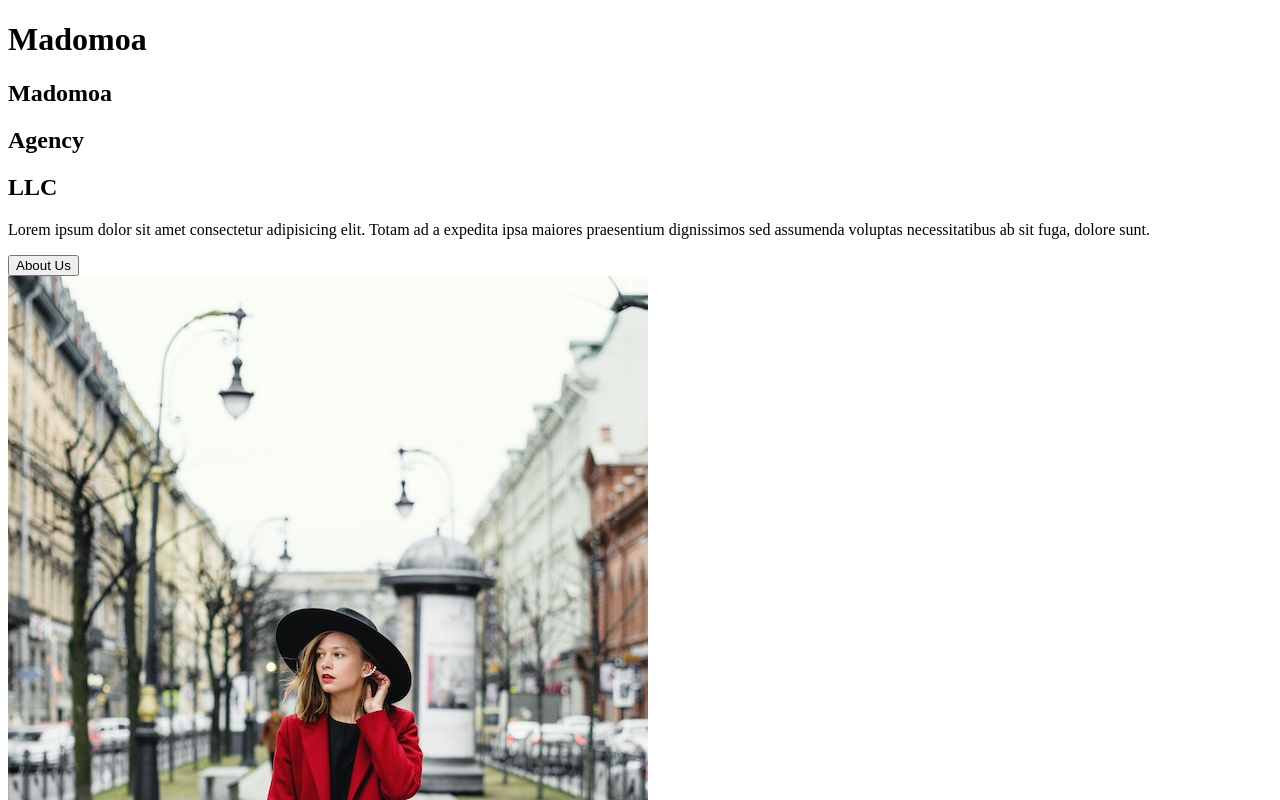
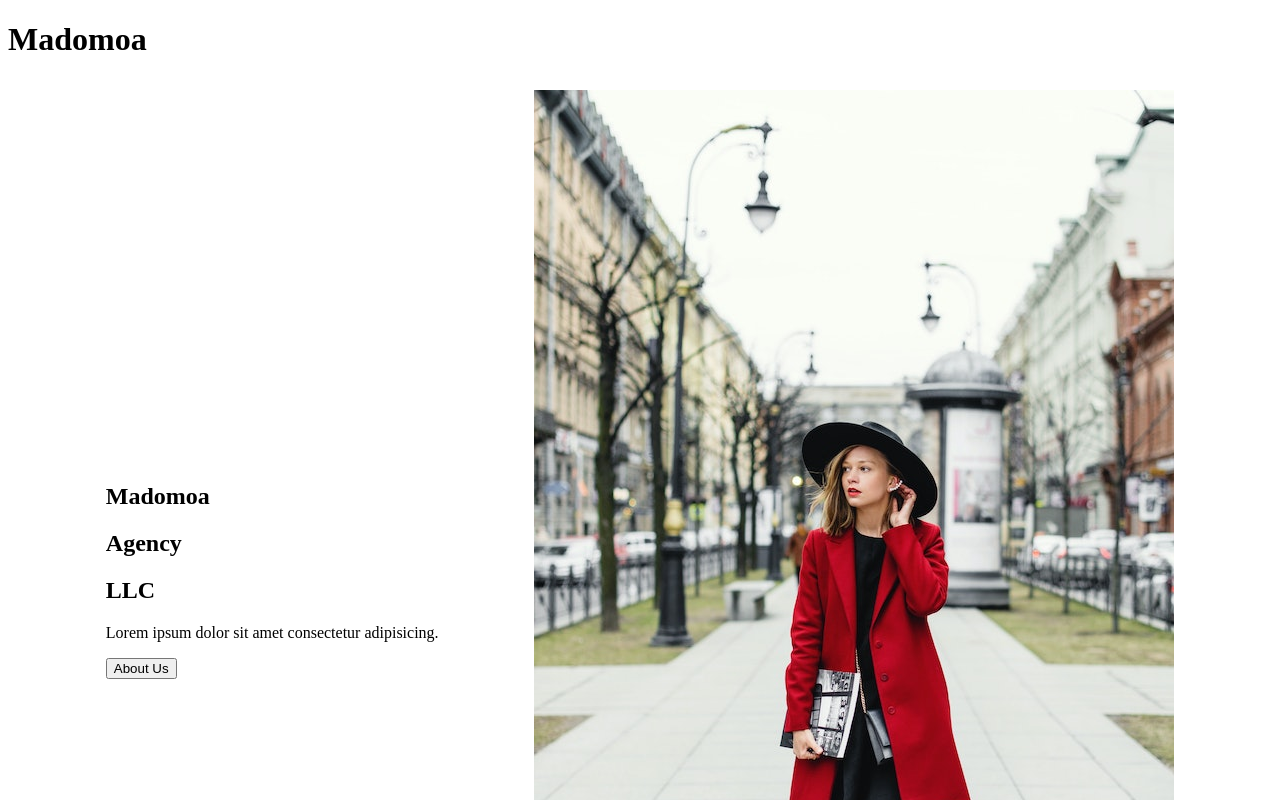
Before and after one commit to Sakhobiddin/Madomoa-agency-llc, a React (Create React App) app: page / in a window 1280 px wide. Shown: the top 800 px of the page. Built offline with nearby package versions, Linux system fonts and the light colour scheme.

Commit message:
styled component added

```diff
--- a/src/components/AboutSections.js
+++ b/src/components/AboutSections.js
@@ -1,10 +1,12 @@
 import React from "react";
 // import images
 import homeIntro from "../img/home_intro.jpg";
+// import styled component
+import styled from "styled-components";
 
 const AboutSection = () => {
   return (
-    <div>
+    <About>
       <div className="description">
         <div className="title">
           <div className="hide">
@@ -13,18 +15,29 @@ const AboutSection = () => {
             <h2>LLC</h2>
           </div>
         </div>
-        <p>
-          Lorem ipsum dolor sit amet consectetur adipisicing elit. Totam ad a
-          expedita ipsa maiores praesentium dignissimos sed assumenda voluptas
-          necessitatibus ab sit fuga, dolore sunt.
-        </p>
+        <p>Lorem ipsum dolor sit amet consectetur adipisicing.</p>
         <button>About Us</button>
       </div>
       <div className="image">
         <img src={homeIntro} alt="Woman in travel" />
       </div>
-    </div>
+    </About>
   );
 };
 
+// styled-components
+const About = styled.div`
+  display: flex;
+  align-items: center;
+  justify-content: space-around;
+  padding: 10px 50px;
+`;
+
+/* const Image = styled.div`
+  display: block;
+  margin-left: auto;
+  margin-right: auto;
+  width: 60%;
+`; */
+
 export default AboutSection;
```
Also changed, not shown: src/img/homeIntro1.jpg (added).
